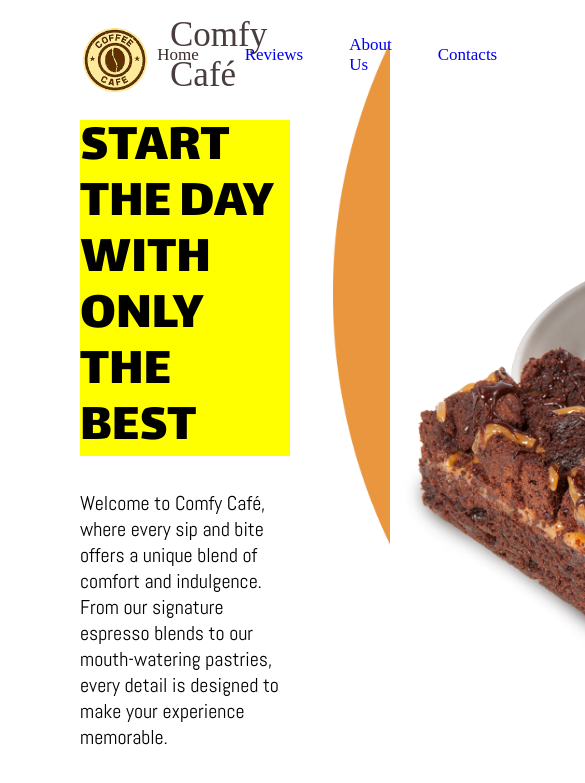
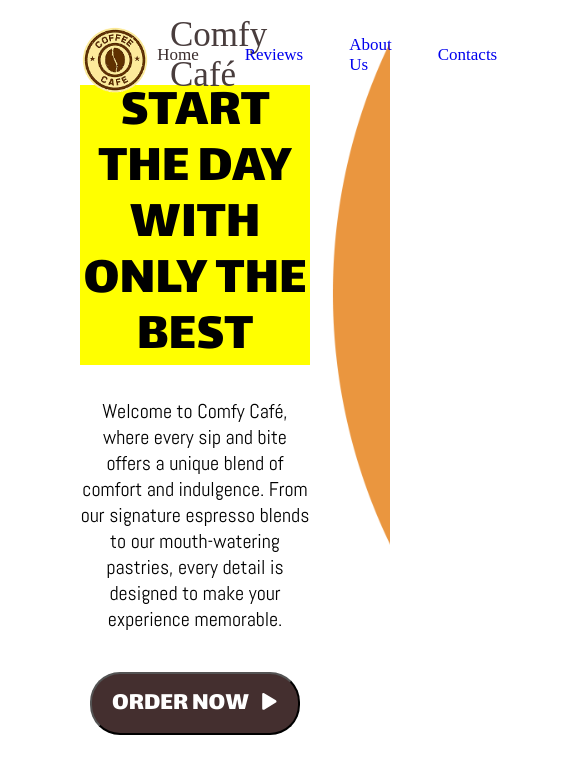
Before and after one commit to Mich-Tapawan/CC-LandingPage, a plain HTML site: page index.html in a window 390 px wide. Shown: the top 783 px of the page, 585 px wide, since content can reach past the window. Drawn offline with Linux system fonts and the light colour scheme; a web font is replaced by a local one.

Commit message:
Changed grid template to one column and two rows at 1095px screen width

```diff
--- a/src/index.css
+++ b/src/index.css
@@ -110,7 +110,7 @@ nav img{
 .even-columns{
     display: grid;
     gap: 1rem;
-    grid-template-columns: auto 600px;
+    grid-template-columns: 1fr 600px;
     grid-template-rows: 600px;
     padding-top: 20px;
 }
@@ -188,6 +188,12 @@ nav img{
 }
 
 @media (max-width: 1354px){
+
+    .even-columns{
+        grid-template-columns: auto 550px;
+        padding-top: 10px;
+    }
+
     .even-columns div:nth-child(1) h1{
         font-size: 3.5em;
     }
@@ -204,14 +210,34 @@ nav img{
         margin-inline: 5rem;
     }
 
-    .even-columns div:nth-child(2) img{
-        width: 70%;
-    }
-
     #coffee{
         left: 34%;
     }
 
+}
+
+@media (max-width: 1095px){
+
+    .sec1{
+
+    }
+
+    .even-columns{
+        grid-template-columns: 1fr;
+        grid-template-rows: 600px 600px;
+    }
+
+    .even-columns div:nth-child(1){
+        display: flex;
+        flex-direction: column;
+        text-align: center;
+        align-items: center;
+        justify-content: center;
+    }
+
+    .even-columns div:nth-child(2) img{
+        width: 60%;
+    }
 }
 
 @media (max-width: 800px){
```
